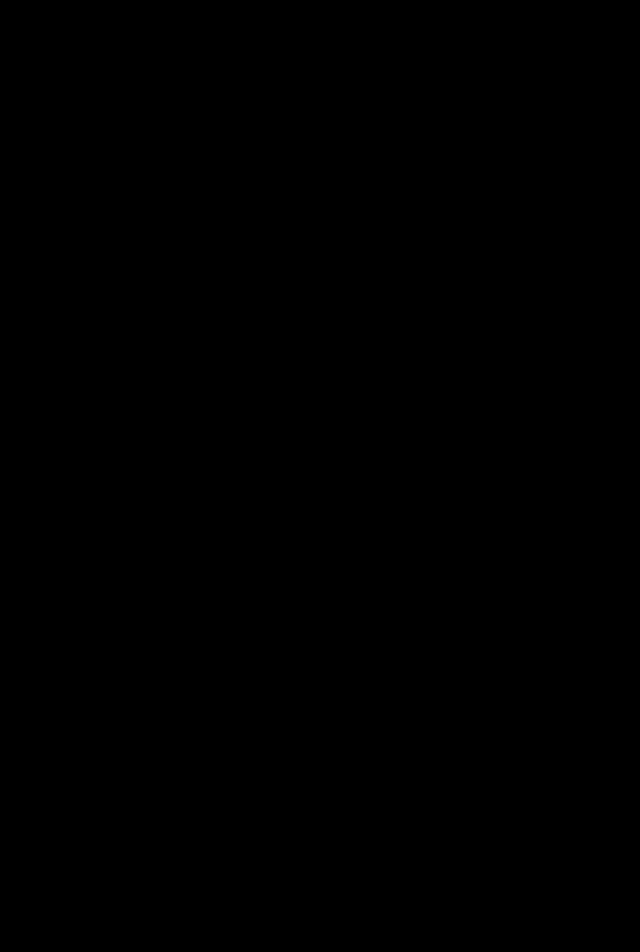
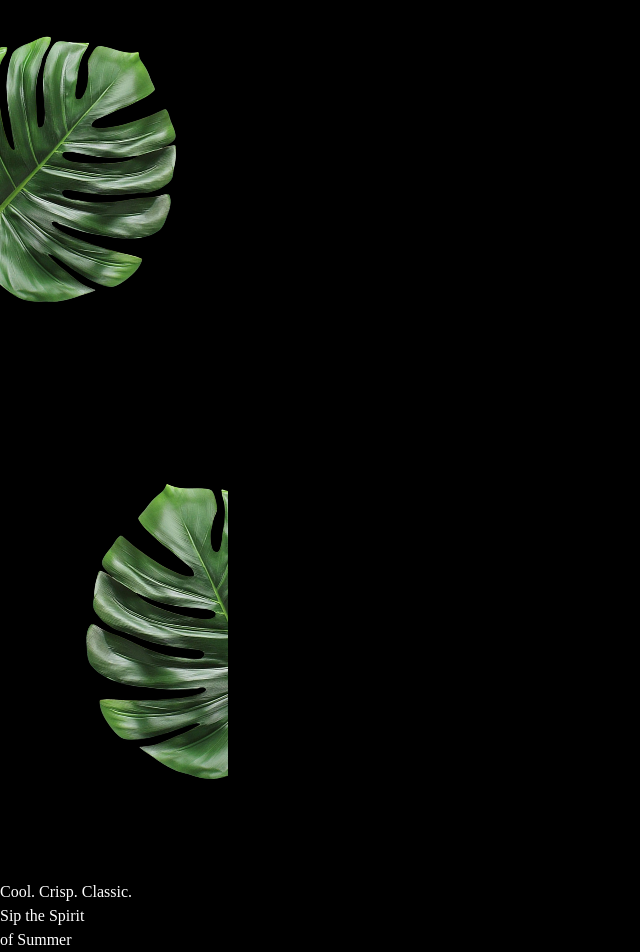
Before and after one commit to MagicEnvision/gsap-awwards, a React (Vite) app in the folder gsap-awwards/: page / in a window 1280 px wide. Shown: the part 235-1187 px from the top of the page, without its empty margins (0-640 px from the left). Before the commit the page ends 800 px from the top, so only its background shows below. Built offline with nearby package versions, Linux system fonts and the light colour scheme; a web font is replaced by a local one.

Commit message:
started hero

```diff
--- a/gsap-awwards/src/App.jsx
+++ b/gsap-awwards/src/App.jsx
@@ -1,6 +1,7 @@
 import React from 'react'
 import {ScrollTrigger, SplitText} from 'gsap/all';
 import NavBar from './components/NavBar';
+import Hero from './components/Hero';
 
 
 //must register plugins
@@ -10,6 +11,7 @@
   return (
    <main>
     <NavBar />
+    <Hero />
    </main>
   )
 }
--- /dev/null
+++ b/gsap-awwards/src/components/Hero.jsx
@@ -0,0 +1,27 @@
+import React from 'react'
+
+const Hero = () => {
+  return (
+    <>
+    <section id='hero' className='noisy '>
+        <h1 className='title mb-5'>Mojito</h1>
+
+        <img src="/images/hero-left-leaf.png" alt="left-leaf" className='left-leaf' />
+        <img src="/images/hero-right-leaf.png" alt="right-leaf" className='right-leaf'/>
+
+        <div className='body'>
+            <div className='content'>
+                <div className='space-y-5 hidden md:block'>
+                    <p>Cool. Crisp. Classic.</p>
+                    <p className='subtitle'>
+                        Sip the Spirit <br /> of Summer
+                    </p>
+                </div>
+            </div>
+        </div>
+    </section>
+    </>
+)
+}
+
+export default Hero
```
